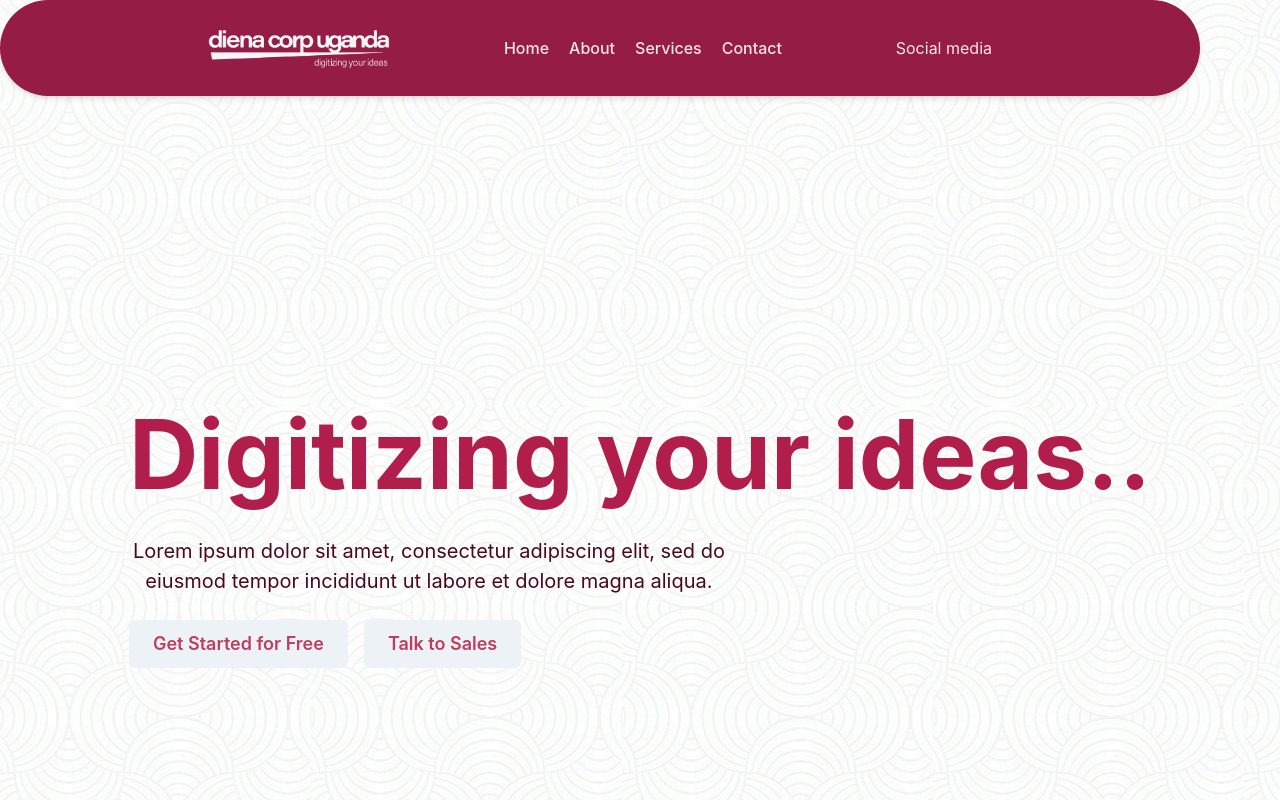
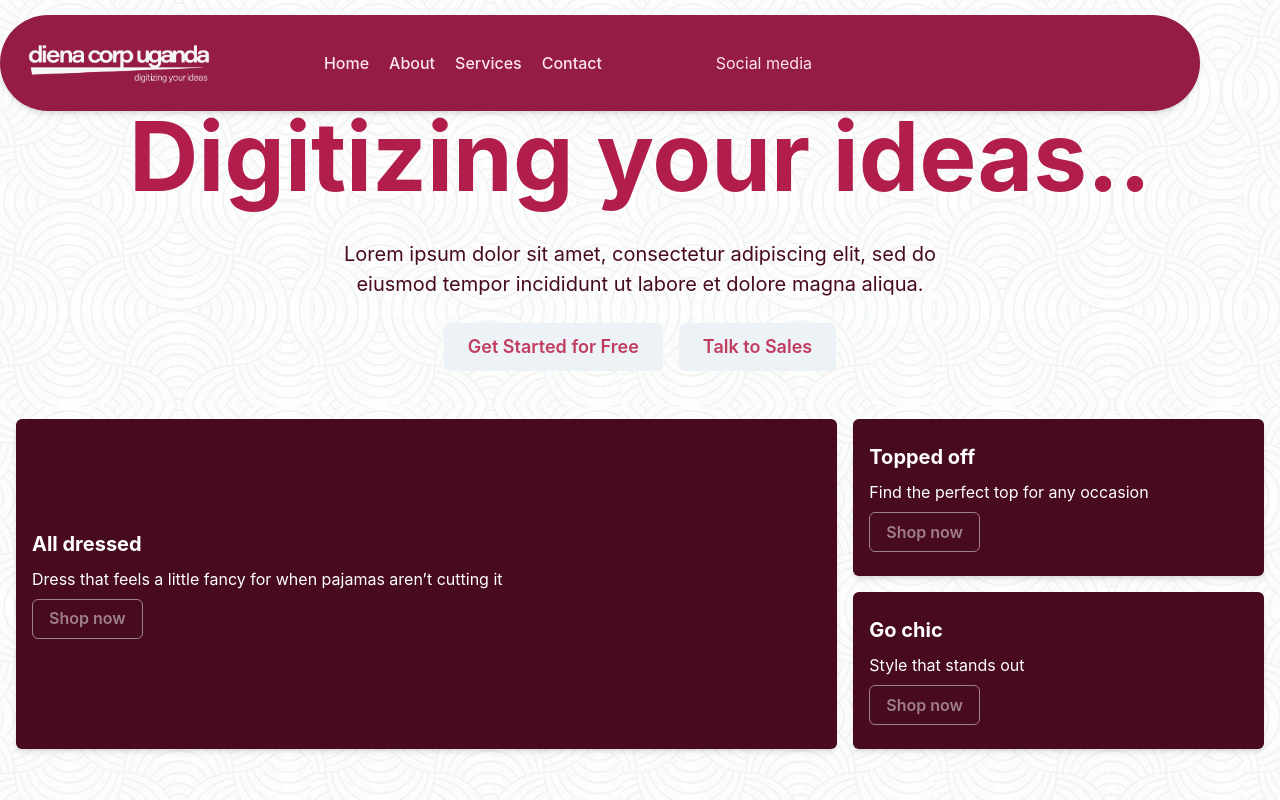
Before and after one commit to Fredrick-Okori/dienacorp, a React (Vite) app: page / in a window 1280 px wide. Built offline with nearby package versions, Linux system fonts and the light colour scheme.

Commit message:
Adding feature section

```diff
--- a/src/App.jsx
+++ b/src/App.jsx
@@ -10,6 +10,8 @@ import { ChakraProvider } from '@chakra-ui/react'
 
 import NavBar from './components/Navbar'
 import HeroSection from './components/HeroSection'
+import ShowCase from './components/ShowCase'
+
 
 function App() {
 
--- a/src/components/HeroSection.jsx
+++ b/src/components/HeroSection.jsx
@@ -7,6 +7,7 @@ import {
     Stack,
     Heading,
 } from '@chakra-ui/react';
+import ShowCase from './ShowCase';
 
 const HeroSection = () => {
     return (
@@ -19,8 +20,8 @@ const HeroSection = () => {
         >
             <Box position="relative" zIndex={-100}  bg="blackAlpha.500"  />
             <VStack
-                display="grid"
-                margin="auto"
+                display="flex"
+
                 spacing={6}
                 textAlign="center"
                 color='var(--clr-primary-1)'
@@ -28,7 +29,7 @@ const HeroSection = () => {
 
 
             >
-                <Heading fontSize={"8xl"}
+                <Heading fontSize={{base: "5xl", lg: '8xl'}}
                     color='var(--clr-primary-4)'
                 >Digitizing your ideas..</Heading>
                 <Text fontSize="xl" maxW="600px">
@@ -39,6 +40,8 @@ const HeroSection = () => {
                     <Button color="#c13d60" size="lg">Talk to Sales</Button>
                 </Stack>
             </VStack>
+            <ShowCase />
+
         </Box>
     );
 };
--- a/src/components/Navbar.jsx
+++ b/src/components/Navbar.jsx
@@ -8,21 +8,21 @@ const NavBar = () => {
     return (
         <Box
             display="flex"
-            justifyContent="center"
-            alignItems="center"
+
             position="fixed"
             zIndex={100}
             bg="var(--clr-primary-3)"
             color='var(--clr-primary-10)'
             width="100%"
-           maxW={1200}
-
+          maxW={1200}
+            top={{base:0, lg: 15}}
             boxShadow="md"
             rounded={{ base: 0, lg: 100 }}
         >
             <Flex
                 width={{ base: '100%', md: '80%', lg: '70%' }}
                 justifyContent="space-between"
+
                 alignItems="center"
                 p={7}
             >
--- /dev/null
+++ b/src/components/ShowCase.jsx
@@ -0,0 +1,80 @@
+import { Box, Button, Grid, GridItem, Container, Text, VStack } from "@chakra-ui/react";
+
+const Card = ({ image, title, description }) => (
+
+    <Box
+        mt={15}
+        position="relative"
+        borderRadius="md"
+        overflow="hidden"
+        boxShadow="md"
+        bg={`url(${image})`}
+
+        bgSize="cover"
+        bgPosition="center"
+        height="100%"
+    >
+        <Box
+            position="absolute"
+            top="0"
+            left="0"
+            width="100%"
+            height="100%"
+            bg="var(--clr-primary-1)" // Adjust opacity here
+        />
+        <VStack
+            position="relative"
+            top="0"
+            left="0"
+            width="100%"
+            height="100%"
+            p={4}
+            align="start"
+            spacing={2}
+            justify="center"
+            color="white"
+        >
+            <Text fontWeight="bold" fontSize="xl">
+                {title}
+            </Text>
+            <Text>
+                {description}
+            </Text>
+            <Button colorScheme="whiteAlpha" variant="outline">Shop now</Button>
+        </VStack>
+    </Box>
+);
+
+const ShowCase = () => (
+    <Container maxW="container.xl">
+    <Grid templateColumns={{ base: "1fr", md: "2fr 1fr" }} gap={4}>
+        <GridItem>
+            <Card
+                image="./img/hero.jpg"
+                title="All dressed"
+                description="Dress that feels a little fancy for when pajamas aren’t cutting it"
+            />
+        </GridItem>
+        <GridItem>
+            <Grid templateRows="1fr 1fr" gap={4}>
+                <GridItem>
+                    <Card
+                        image="./img/hero.jpg"
+                        title="Topped off"
+                        description="Find the perfect top for any occasion"
+                    />
+                </GridItem>
+                <GridItem>
+                    <Card
+                        image="./img/hero.jpg"
+                        title="Go chic"
+                        description="Style that stands out"
+                    />
+                </GridItem>
+            </Grid>
+        </GridItem>
+        </Grid>
+    </Container>
+);
+
+export default ShowCase;
```
